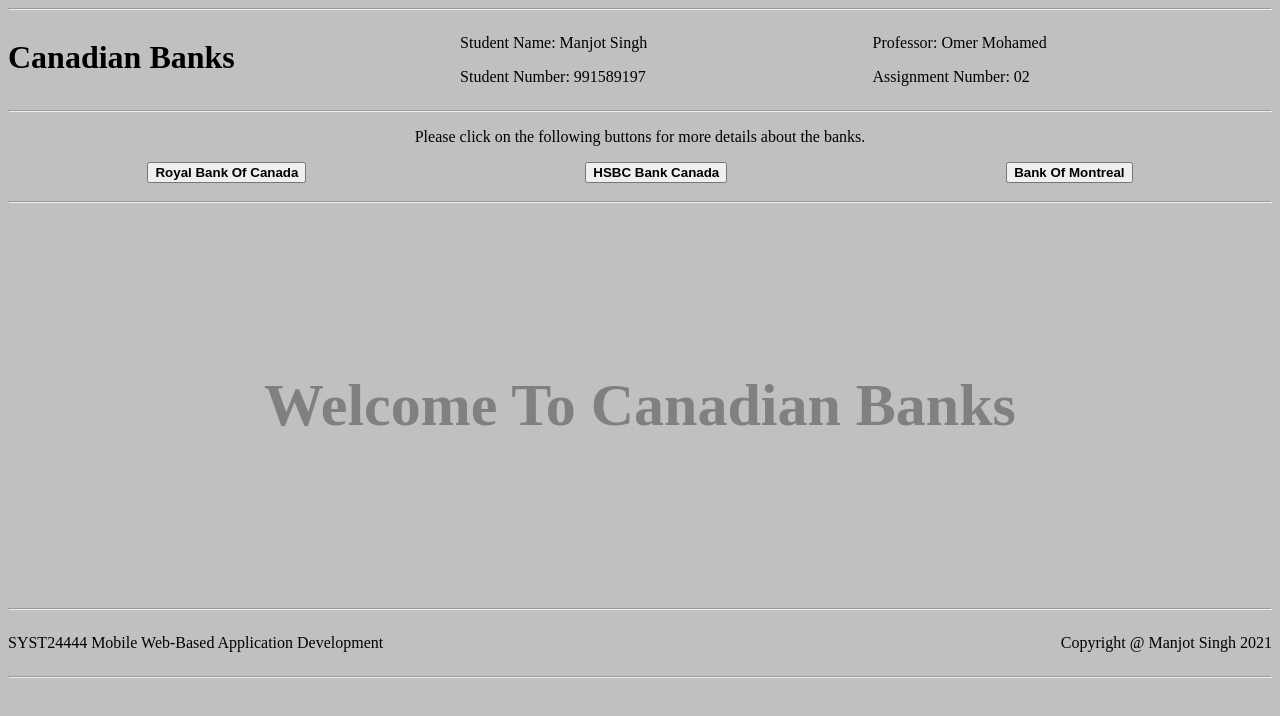
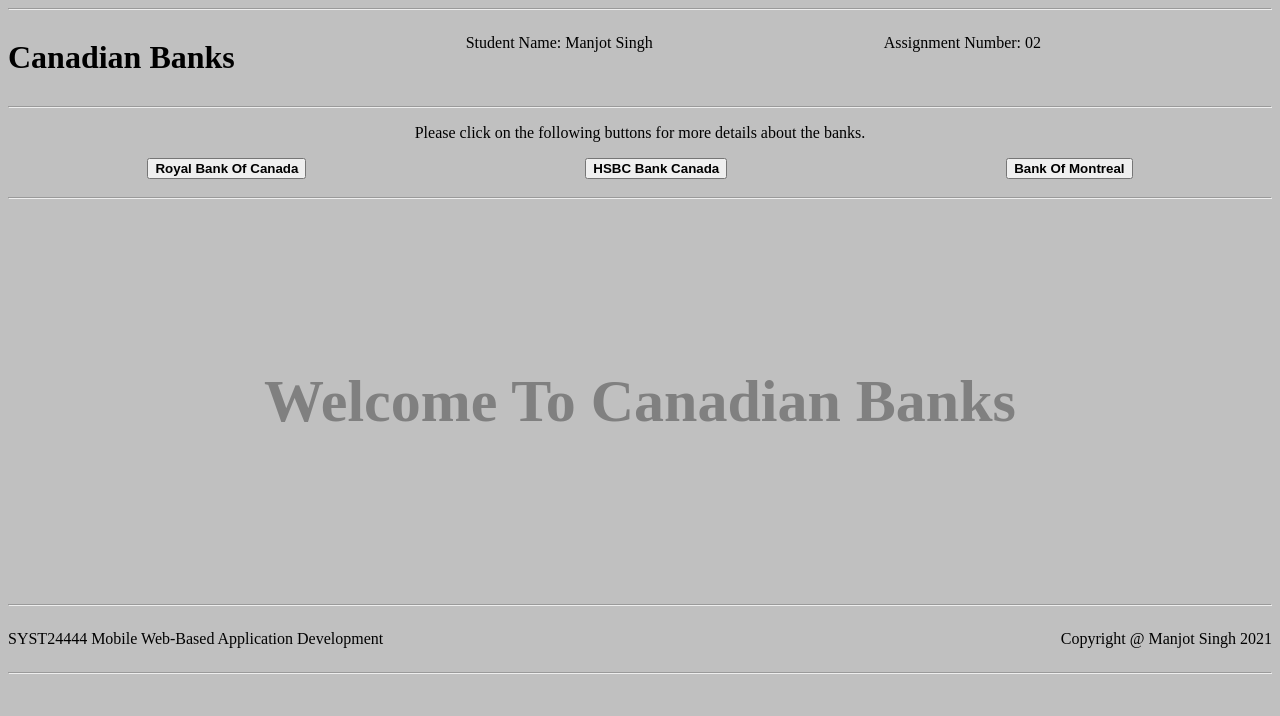
Before and after one commit to manjotsr07/AngularApplications, a plain HTML site: page Manjot_Singh_Assignment_02/index.html in a window 1280 px wide. Drawn offline with Linux system fonts and the light colour scheme.

Commit message:
Update index.html

```diff
--- a/Manjot_Singh_Assignment_02/index.html
+++ b/Manjot_Singh_Assignment_02/index.html
@@ -16,10 +16,8 @@
             </div>
             <div id="header-div-02">
                 <p> Student Name: Manjot Singh </p>
-                <p> Student Number: 991589197 </p>
             </div>
             <div id="header-div-03">
-                <p> Professor: Omer Mohamed </p>
                 <p> Assignment Number: 02 </p>
             </div>
         </header>
```
